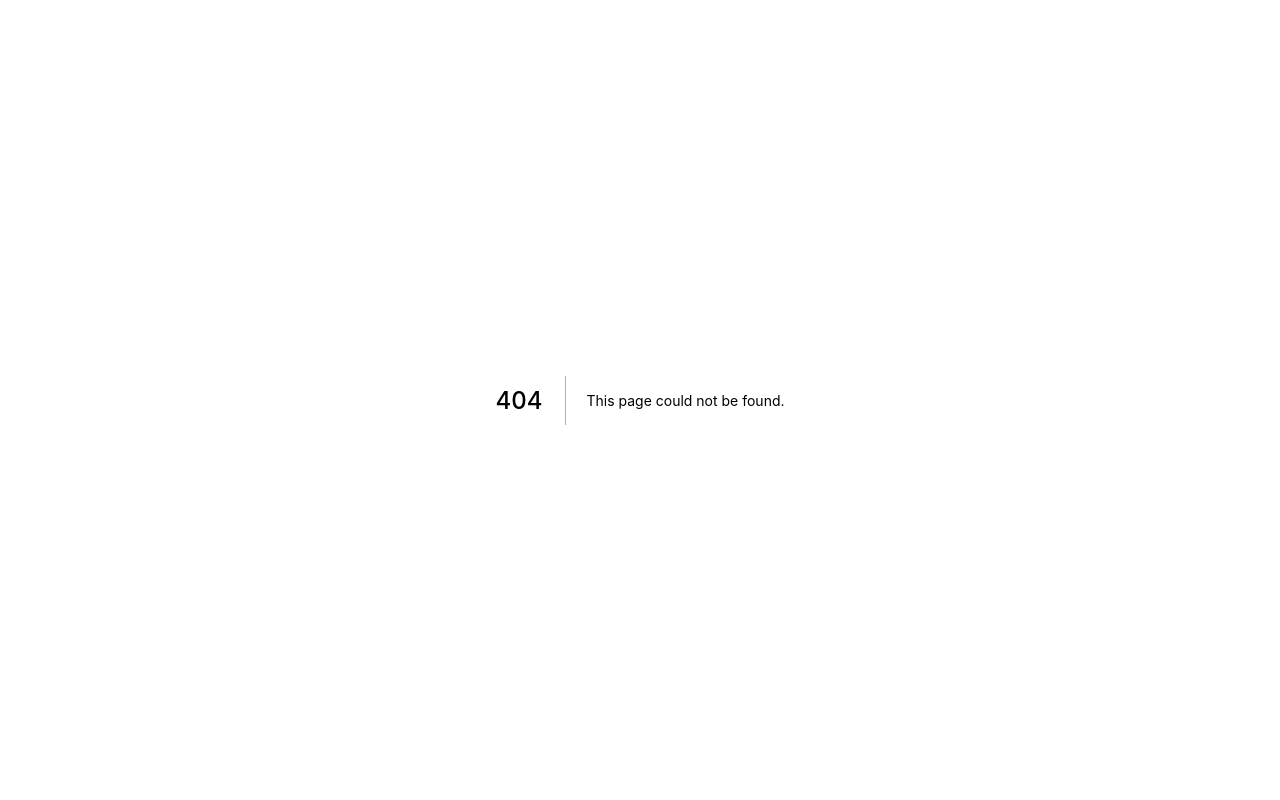
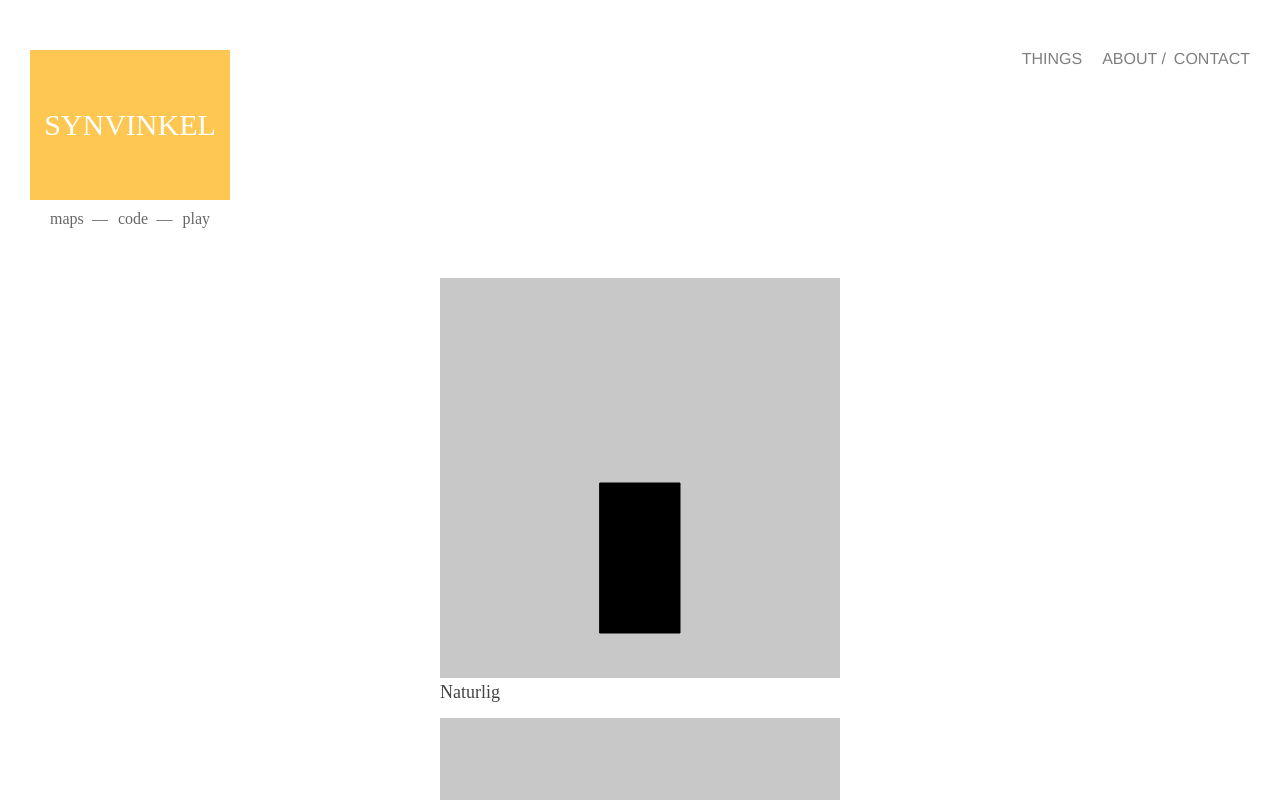
Before and after one commit to synvinkel/synvinkel-next, a Next.js app: page /code/designsystems/designaword in a window 1280 px wide. Before the commit this address had no page. Shown: the top 800 px of the page. Built offline with nearby package versions, Linux system fonts and the light colour scheme.

Commit message:
Design a word excercise

```diff
--- /dev/null
+++ b/components/code/designsystems/designaword/Dangerous.js
@@ -0,0 +1,33 @@
+import useSketch from "../../p5"
+
+export default function Natural() {
+
+    const [domRef] = useSketch((s) => {
+
+        s.setup = () => {
+
+            const { width, height } = domRef.current.getBoundingClientRect()
+
+            s.createCanvas(width, height)
+        }
+
+        s.draw = () => {
+            s.background(200)
+
+            s.rectMode(s.CENTER)
+            s.fill(0)
+            s.rect(s.width / 2, s.height * 0.6, s.width * 0.9, s.height)
+        }
+
+        s.windowResized = () => {
+            const { width, height } = domRef.current.getBoundingClientRect()
+            s.resizeCanvas(width, height)
+        }
+
+    })
+
+    return <>
+        <div ref={domRef} />
+        <p>Farlig</p>
+    </>
+}
--- /dev/null
+++ b/components/code/designsystems/designaword/Natural.js
@@ -0,0 +1,33 @@
+import useSketch from "../../p5"
+
+export default function Natural() {
+
+    const [domRef] = useSketch((s) => {
+
+        s.setup = () => {
+
+            const { width, height } = domRef.current.getBoundingClientRect()
+
+            s.createCanvas(width, height)
+        }
+
+        s.draw = () => {
+            s.background(200)
+
+            s.rectMode(s.CENTER)
+            s.fill(0)
+            s.rect(s.width / 2, s.height * 0.7, 80, 150)
+        }
+
+        s.windowResized = () => {
+            const { width, height } = domRef.current.getBoundingClientRect()
+            s.resizeCanvas(width, height)
+        }
+
+    })
+
+    return <>
+        <div ref={domRef} />
+        <p>Naturlig</p>
+    </>
+}
--- /dev/null
+++ b/components/code/designsystems/designaword/Observant.js
@@ -0,0 +1,37 @@
+import useSketch from "../../p5"
+
+export default function Natural() {
+
+    const [domRef] = useSketch((s) => {
+
+        s.setup = () => {
+
+            const { width, height } = domRef.current.getBoundingClientRect()
+
+            s.createCanvas(width, height)
+        }
+
+        s.draw = () => {
+            s.background(200)
+
+            s.push()
+            s.translate(s.width - 5, s.height / 2)
+            s.rotate(- s.PI / 6)
+            s.rectMode(s.CENTER)
+            s.fill(0)
+            s.rect(0, 0, 100, 200)
+            s.pop()
+        }
+
+        s.windowResized = () => {
+            const { width, height } = domRef.current.getBoundingClientRect()
+            s.resizeCanvas(width, height)
+        }
+
+    })
+
+    return <>
+        <div ref={domRef} />
+        <p>Observant</p>
+    </>
+}
--- /dev/null
+++ b/components/code/designsystems/designaword/index.js
@@ -0,0 +1,28 @@
+
+import Natural from './Natural'
+import Observant from './Observant'
+import Dangerous from './Dangerous'
+
+const sketches = [Natural, Observant, Dangerous]
+
+export default function DesignAWord() {
+
+    return (
+        <>
+            {sketches.map((Sketch, i) => (
+                <div key={i} className='sketch'>
+                    <Sketch />
+                </div>
+            ))}
+            <style jsx>{`
+                    .sketch {
+                        width: 400px;
+                        max-width: 90%;
+                        height: 400px;
+                        margin: 0 auto;
+                        margin-bottom: 40px;
+                    }
+            `}</style>
+        </>
+    )
+}
--- /dev/null
+++ b/pages/code/designsystems/designaword.js
@@ -0,0 +1,19 @@
+import dynamic from 'next/dynamic'
+
+import Header from '../../../components/Header'
+import withLayout from '../../../components/Layout'
+
+const DesignAWord = dynamic(import('../../../components/code/designsystems/designaword'), {
+    ssr: false,
+})
+
+const Page = () => (
+    <div>
+        <Header />
+        <main>
+            <DesignAWord />
+        </main>
+    </div>
+)
+
+export default withLayout(Page)
```
Also changed, not shown: pages/code/designsystems/index.js (+5 -8 lines).
